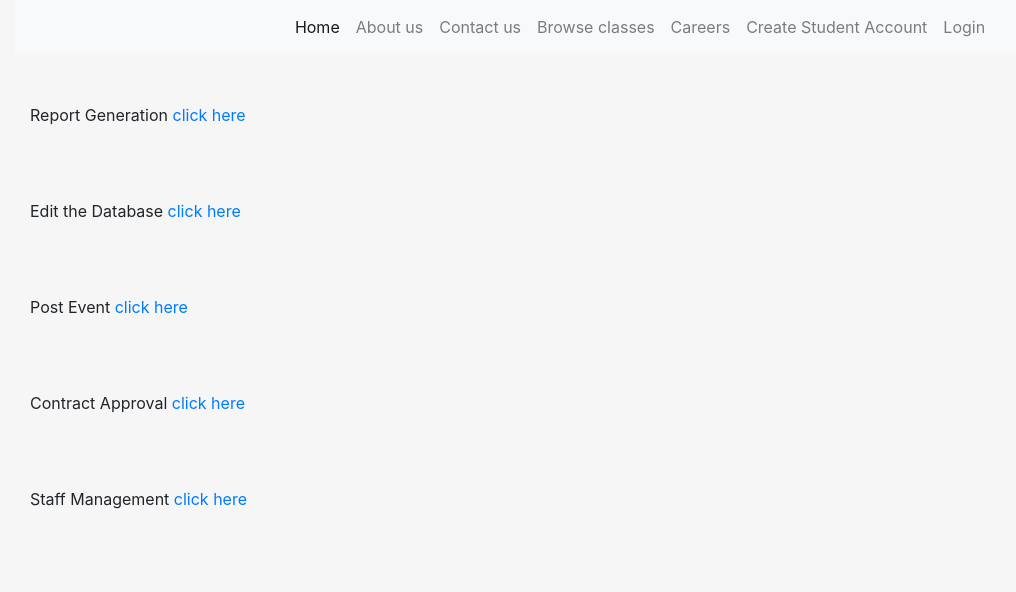
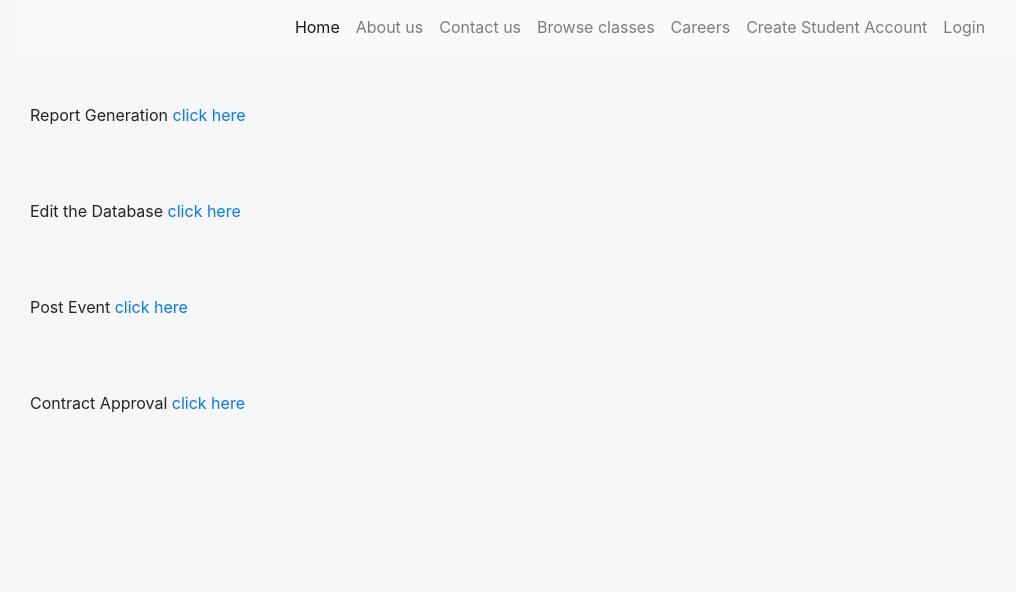
Before and after one commit to koop011/IFB299_piped_piper, a Django app: page /staffManagement/ in a window 1280 px wide. Shown: the part 100-692 px from the top of the page, without its empty margins (0-1016 px from the left). Run offline with Django 3.2, Linux system fonts and the light colour scheme; some libraries are stand-ins or nearby versions.

Commit message:
cleaned up unecessary html and fixup spelling.
redfined edit the database hyper link

```diff
--- a/Project/templates/Staff_management_page/staff_management_page.html
+++ b/Project/templates/Staff_management_page/staff_management_page.html
@@ -8,25 +8,19 @@
     <br>
     <br>
     Edit the Database
-    <a href="/staffManagement/EdittheDatabase/" > click here </a>
+    <a href="/admin/" > click here </a>
     <br>
     <br>
     <br>
     <br>
     Post Event
-    <a href="/staffManagement/PostEvent/" > click here </a>
+    <a href="/staffManagement/postEvent/" > click here </a>
     <br>
     <br>
     <br>
     <br>
     Contract Approval
-    <a href="/staffManagement/ContractApproval/" > click here </a>
-    <br>
-    <br>
-    <br>
-    <br>
-    Staff Management
-    <a href="/staffManagement/StaffManagement/" > click here </a>
+    <a href="/staffManagement/contractApproval/" > click here </a>
 {% endblock %}
 
 localhost:8000
```
